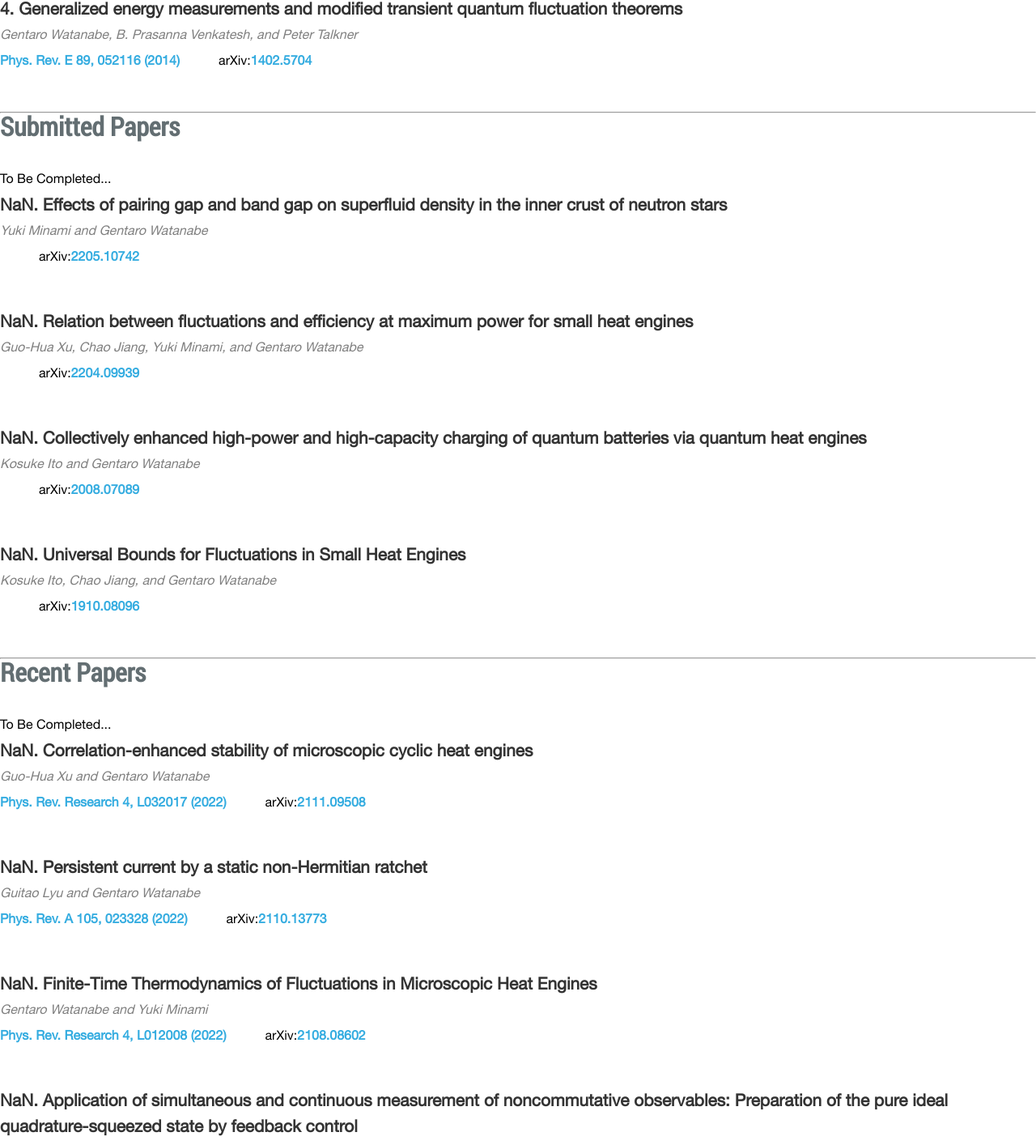
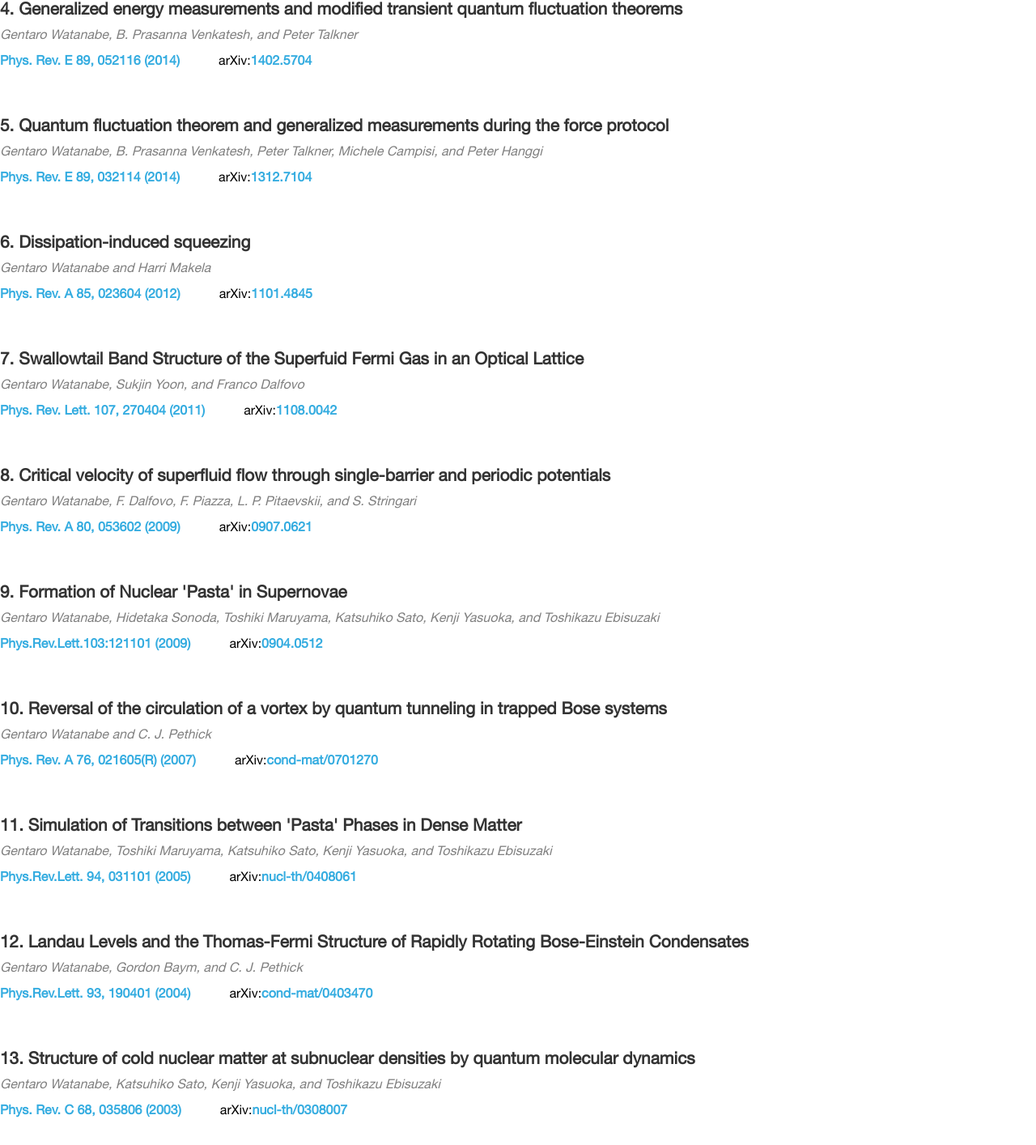
Before and after one commit to quantumthermo/quantumthermo.github.io, a React (Create React App) app: page /#/publications in a window 1280 px wide. Shown: the part 1078-2492 px from the top of the page at 81% size. Built offline with nearby package versions, Linux system fonts and the light colour scheme; a web font is replaced by a local one.

Commit message:
Update publication.js

```diff
--- a/src/static/information/publication.js
+++ b/src/static/information/publication.js
@@ -37,6 +37,87 @@ const publications = {
       magzineUrl: "https://doi.org/10.1103/PhysRevE.89.052116",
       arXiv: "1402.5704",
       arXivUrl: 'https://doi.org/10.48550/arXiv.1402.5704'
+    },
+    {
+      id: "005",
+      author: "Gentaro Watanabe, B. Prasanna Venkatesh, Peter Talkner, Michele Campisi, and Peter Hanggi",
+      title: "Quantum fluctuation theorem and generalized measurements during the force protocol",
+      magzine: "Phys. Rev. E 89, 032114 (2014)",
+      magzineUrl: "https://doi.org/10.1103/PhysRevE.89.032114",
+      arXiv: "1312.7104",
+      arXivUrl: "https://arxiv.org/abs/1312.7104"
+    },
+    {
+      id: "006",
+      author: "Gentaro Watanabe and Harri Makela",
+      title: "Dissipation-induced squeezing",
+      magzine: "Phys. Rev. A 85, 023604 (2012)",
+      magzineUrl: "https://doi.org/10.1103/PhysRevA.85.023604",
+      arXiv: "1101.4845",
+      arXivUrl: "https://arxiv.org/abs/1101.4845"
+    },
+    {
+      id: "007",
+      author: "Gentaro Watanabe, Sukjin Yoon, and Franco Dalfovo",
+      title: "Swallowtail Band Structure of the Superfuid Fermi Gas in an Optical Lattice",
+      magzine: "Phys. Rev. Lett. 107, 270404 (2011)",
+      magzineUrl: "https://doi.org/10.1103/PhysRevLett.107.270404",
+      arXiv: "1108.0042",
+      arXivUrl: "https://arxiv.org/abs/1108.0042"
+    },
+    {
+      id: "008",
+      author: " Gentaro Watanabe, F. Dalfovo, F. Piazza, L. P. Pitaevskii, and S. Stringari",
+      title: "Critical velocity of superfluid flow through single-barrier and periodic potentials",
+      magzine: "Phys. Rev. A 80, 053602 (2009)",
+      magzineUrl: "https://doi.org/10.1103/PhysRevA.80.053602",
+      arXiv: "0907.0621",
+      arXivUrl: "https://arxiv.org/abs/0907.0621"
+    },
+    {
+      id: "009",
+      author: "Gentaro Watanabe, Hidetaka Sonoda, Toshiki Maruyama, Katsuhiko Sato, Kenji Yasuoka, and Toshikazu Ebisuzaki",
+      title: "Formation of Nuclear 'Pasta' in Supernovae",
+      magzine: "Phys.Rev.Lett.103:121101 (2009)",
+      magzineUrl: "https://doi.org/10.1103/PhysRevLett.103.121101",
+      arXiv: "0904.0512",
+      arXivUrl: "https://doi.org/10.48550/arXiv.0904.0512"
+    },
+    {
+      id: "010",
+      author: " Gentaro Watanabe and C. J. Pethick",
+      title: "Reversal of the circulation of a vortex by quantum tunneling in trapped Bose systems",
+      magzine: "Phys. Rev. A 76, 021605(R) (2007)",
+      magzineUrl: "https://doi.org/10.1103/PhysRevA.76.021605",
+      arXiv: "cond-mat/0701270",
+      arXivUrl: "https://doi.org/10.48550/arXiv.cond-mat/0701270"
+    },
+    {
+      id: "011",
+      author: "Gentaro Watanabe, Toshiki Maruyama, Katsuhiko Sato, Kenji Yasuoka, and Toshikazu Ebisuzaki",
+      title: "Simulation of Transitions between 'Pasta' Phases in Dense Matter",
+      magzine: "Phys.Rev.Lett. 94, 031101 (2005)",
+      magzineUrl: "https://doi.org/10.1103/PhysRevLett.94.031101",
+      arXiv: "nucl-th/0408061",
+      arXivUrl: "https://arxiv.org/abs/nucl-th/0408061"
+    },
+    {
+      id: "012",
+      author: "Gentaro Watanabe, Gordon Baym, and C. J. Pethick",
+      title: "Landau Levels and the Thomas-Fermi Structure of Rapidly Rotating Bose-Einstein Condensates",
+      magzine: "Phys.Rev.Lett. 93, 190401 (2004)",
+      magzineUrl: "https://doi.org/10.1103/PhysRevLett.93.190401",
+      arXiv: "cond-mat/0403470",
+      arXivUrl: "https://arxiv.org/abs/cond-mat/0403470"
+    },
+    {
+      id: "013",
+      author: "Gentaro Watanabe, Katsuhiko Sato, Kenji Yasuoka, and Toshikazu Ebisuzaki",
+      title: "Structure of cold nuclear matter at subnuclear densities by quantum molecular dynamics",
+      magzine: "Phys. Rev. C 68, 035806 (2003)",
+      magzineUrl: "https://doi.org/10.1103/PhysRevC.68.035806",
+      arXiv: "nucl-th/0308007",
+      arXivUrl: "https://doi.org/10.48550/arXiv.nucl-th/0308007"
     }
   ],
 
```
